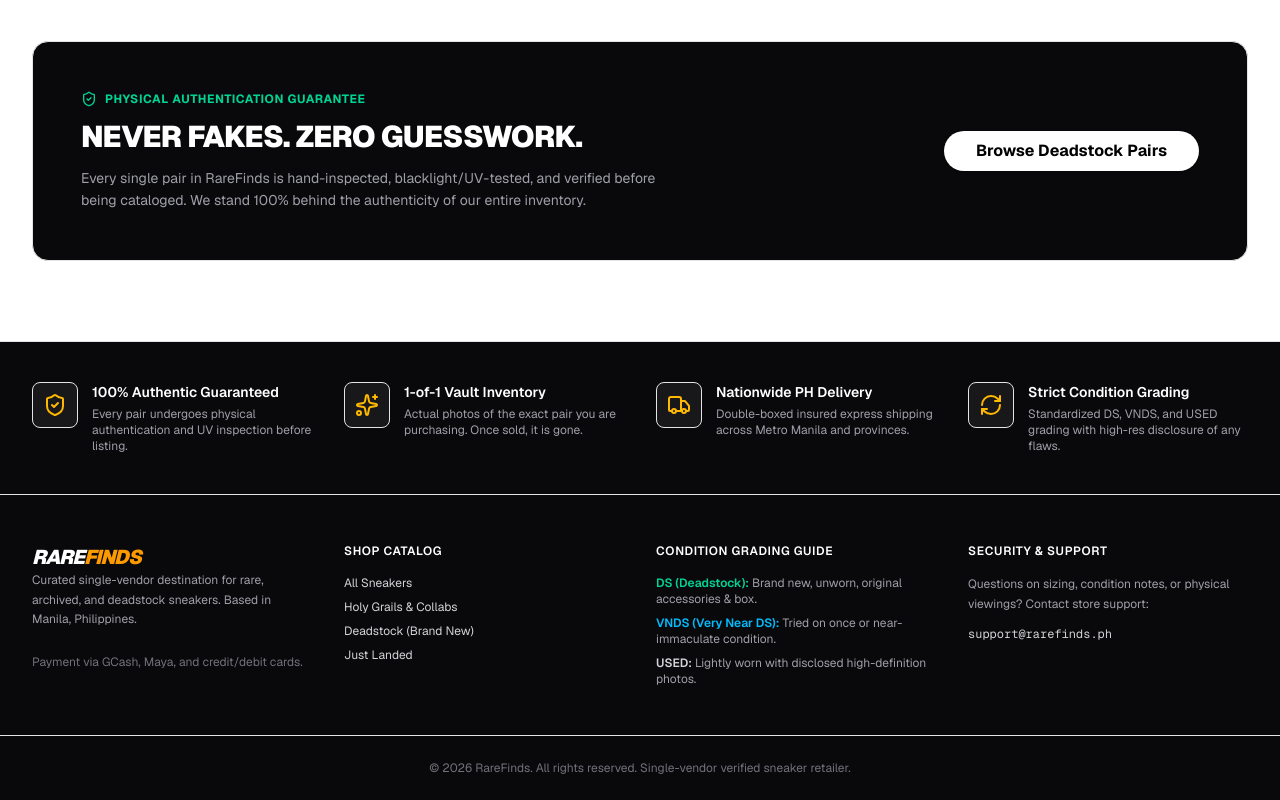
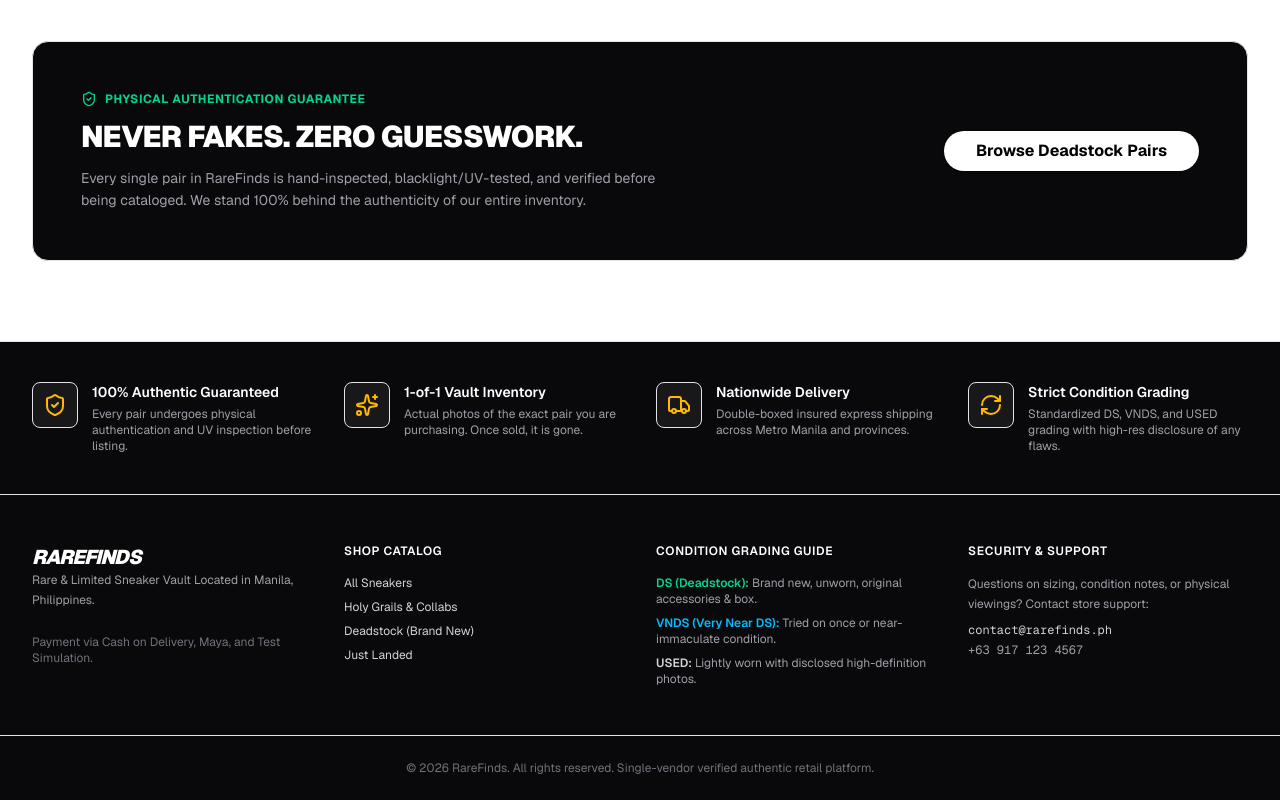
Before and after one commit to devbalbuena/RareFinds, a Next.js app: page / in a window 1280 px wide. Shown: the part 1437-2237 px from the top of the page. Built offline with nearby package versions, Linux system fonts and the light colour scheme; no server answers; the database is empty.

Commit message:
feat(branding): replace hardcoded branding with dynamic store settings across store shell

```diff
--- a/src/app/layout.tsx
+++ b/src/app/layout.tsx
@@ -12,11 +12,15 @@
   subsets: ["latin"],
 });
 
-export const metadata: Metadata = {
-  title: "RareFinds | Rare & Limited Sneaker Vault",
-  description:
-    "Curated single-vendor authenticated rare, deadstock, and archival sneakers in the Philippines. Every pair hand-inspected and guaranteed 100% authentic.",
-};
+import { getStoreSettings } from "@/lib/settings";
+
+export async function generateMetadata(): Promise<Metadata> {
+  const settings = await getStoreSettings();
+  return {
+    title: `${settings.storeName} | ${settings.storeTagline || "Rare & Limited Sneaker Vault"}`,
+    description: `Curated single-vendor authenticated rare, deadstock, and archival sneakers. Official store for ${settings.storeName}.`,
+  };
+}
 
 export default function RootLayout({
   children,
--- a/src/components/layout/StoreFooter.tsx
+++ b/src/components/layout/StoreFooter.tsx
@@ -1,7 +1,10 @@
 import Link from "next/link";
 import { ShieldCheck, Truck, RefreshCw, Sparkles } from "lucide-react";
+import { getStoreSettings } from "@/lib/settings";
 
-export function StoreFooter() {
+export async function StoreFooter() {
+  const settings = await getStoreSettings();
+
   return (
     <footer className="border-t bg-zinc-950 text-zinc-300">
       {/* Reassurance Banner */}
@@ -36,7 +39,7 @@
               <Truck className="h-6 w-6" />
             </div>
             <div>
-              <h4 className="text-sm font-semibold text-white">Nationwide PH Delivery</h4>
+              <h4 className="text-sm font-semibold text-white">Nationwide Delivery</h4>
               <p className="text-xs text-zinc-400 mt-1">
                 Double-boxed insured express shipping across Metro Manila and provinces.
               </p>
@@ -61,14 +64,14 @@
       <div className="max-w-7xl mx-auto py-12 px-4 sm:px-6 lg:px-8 grid grid-cols-1 sm:grid-cols-2 lg:grid-cols-4 gap-8">
         <div className="space-y-4">
           <span className="text-xl font-black tracking-tighter uppercase italic text-white">
-            RARE<span className="text-amber-500">FINDS</span>
+            {settings.storeName}
           </span>
           <p className="text-xs text-zinc-400 leading-relaxed">
-            Curated single-vendor destination for rare, archived, and deadstock sneakers.
-            Based in Manila, Philippines.
+            {settings.storeTagline || "Curated single-vendor destination for rare, archived, and deadstock sneakers."}
+            {settings.address ? ` Located in ${settings.address}.` : ""}
           </p>
           <div className="pt-2 text-xs text-zinc-500">
-            Payment via GCash, Maya, and credit/debit cards.
+            Payment via Cash on Delivery, Maya, and Test Simulation.
           </div>
         </div>
 
@@ -84,7 +87,7 @@
             </li>
             <li>
               <Link href="/products?sort=rarity" className="hover:text-white transition-colors">
-                Holy Grails & Collabs
+                Holy Grails &amp; Collabs
               </Link>
             </li>
             <li>
@@ -106,7 +109,7 @@
           </h4>
           <ul className="space-y-2 text-xs text-zinc-400">
             <li>
-              <span className="font-semibold text-emerald-400">DS (Deadstock):</span> Brand new, unworn, original accessories & box.
+              <span className="font-semibold text-emerald-400">DS (Deadstock):</span> Brand new, unworn, original accessories &amp; box.
             </li>
             <li>
               <span className="font-semibold text-sky-400">VNDS (Very Near DS):</span> Tried on once or near-immaculate condition.
@@ -119,17 +122,18 @@
 
         <div>
           <h4 className="text-xs font-semibold uppercase tracking-wider text-white mb-4">
-            Security & Support
+            Security &amp; Support
           </h4>
-          <p className="text-xs text-zinc-400 leading-relaxed mb-3">
+          <p className="text-xs text-zinc-400 leading-relaxed mb-2">
             Questions on sizing, condition notes, or physical viewings? Contact store support:
           </p>
-          <p className="text-xs font-mono text-zinc-300">support@rarefinds.ph</p>
+          <p className="text-xs font-mono text-zinc-300">{settings.contactEmail}</p>
+          <p className="text-xs font-mono text-zinc-400 mt-1">{settings.contactPhone}</p>
         </div>
       </div>
 
       <div className="border-t border-zinc-900 py-6 px-4 text-center text-xs text-zinc-500">
-        © {new Date().getFullYear()} RareFinds. All rights reserved. Single-vendor verified sneaker retailer.
+        © {new Date().getFullYear()} {settings.storeName}. All rights reserved. Single-vendor verified authentic retail platform.
       </div>
     </footer>
   );
--- a/src/components/layout/StoreHeader.tsx
+++ b/src/components/layout/StoreHeader.tsx
@@ -7,14 +7,17 @@
 import prisma from "@/lib/prisma";
 import { auth } from "@/auth";
 
+import { getStoreSettings } from "@/lib/settings";
+
 export async function StoreHeader() {
-  const [brands, session] = await Promise.all([
+  const [brands, session, settings] = await Promise.all([
     prisma.brand.findMany({
       select: { name: true, slug: true },
       orderBy: { name: "asc" },
       take: 6,
     }),
     auth(),
+    getStoreSettings(),
   ]);
 
   return (
@@ -26,7 +29,7 @@
 
           <Link href="/" className="flex items-center gap-2 group">
             <span className="text-xl sm:text-2xl font-black tracking-tighter uppercase italic text-foreground group-hover:text-amber-500 transition-colors">
-              RARE<span className="text-amber-500 group-hover:text-foreground">FINDS</span>
+              {settings.storeName}
             </span>
           </Link>
         </div>
--- a/src/components/layout/UserNav.tsx
+++ b/src/components/layout/UserNav.tsx
@@ -71,6 +71,10 @@
                 <Badge variant="grail" className="text-[10px] px-1 py-0">
                   ADMIN
                 </Badge>
+              ) : user.role === "STAFF" ? (
+                <Badge variant="default" className="text-[10px] px-1 py-0 bg-blue-500/20 text-blue-400 border-blue-500/30">
+                  STAFF
+                </Badge>
               ) : (
                 <Badge variant="outline" className="text-[10px] px-1 py-0">
                   COLLECTOR
@@ -84,12 +88,12 @@
         </DropdownMenuLabel>
         <DropdownMenuSeparator />
 
-        {user.role === "ADMIN" && (
+        {(user.role === "ADMIN" || user.role === "STAFF") && (
           <>
             <DropdownMenuItem asChild>
               <Link href="/admin" className="cursor-pointer gap-2 text-xs font-semibold text-amber-600 dark:text-amber-400">
                 <Shield className="h-3.5 w-3.5" />
-                Admin Dashboard
+                Staff / Admin Portal
               </Link>
             </DropdownMenuItem>
             <DropdownMenuSeparator />
```
